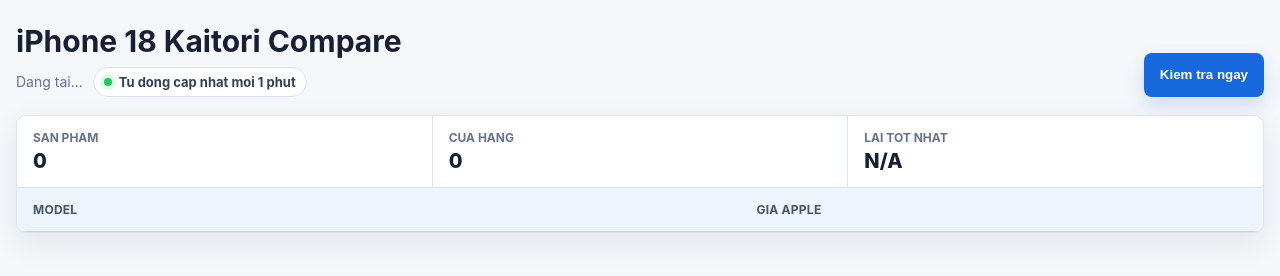
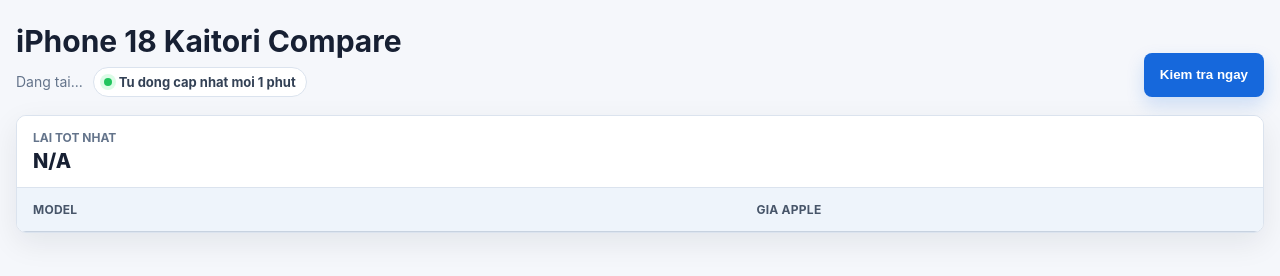
Before and after one commit to maidaobds-code/kaitori-discord-bot, a website: page public/index.html in a window 1280 px wide. Drawn offline with Linux system fonts and the light colour scheme; no server answers.

Commit message:
Remove extra dashboard summary cards

```diff
--- a/public/index.html
+++ b/public/index.html
@@ -75,7 +75,7 @@
     }
     .summary {
       display:grid;
-      grid-template-columns:repeat(3, minmax(0, 1fr));
+      grid-template-columns:minmax(0, 1fr);
       gap:1px;
       background:var(--line);
       border-bottom:1px solid var(--line);
@@ -156,14 +156,6 @@
   <section class="panel" aria-label="Bang so sanh gia thu mua iPhone 18">
     <div class="summary">
       <div class="summary-item">
-        <div class="summary-label">San pham</div>
-        <div id="productCount" class="summary-value">0</div>
-      </div>
-      <div class="summary-item">
-        <div class="summary-label">Cua hang</div>
-        <div id="shopCount" class="summary-value">0</div>
-      </div>
-      <div class="summary-item">
         <div class="summary-label">Lai tot nhat</div>
         <div id="bestProfit" class="summary-value">N/A</div>
       </div>
@@ -240,8 +232,6 @@
 
 function updateSummary(shops, products){
   const best = products.length ? Math.max(...products.map(productRankValue)) : null;
-  document.getElementById("productCount").textContent = products.length;
-  document.getElementById("shopCount").textContent = shops.length;
   document.getElementById("bestProfit").textContent = best == null || best === -Infinity ? "N/A" : yen(best);
   document.getElementById("bestProfit").className = "summary-value " + profitClass(best);
 }
```
